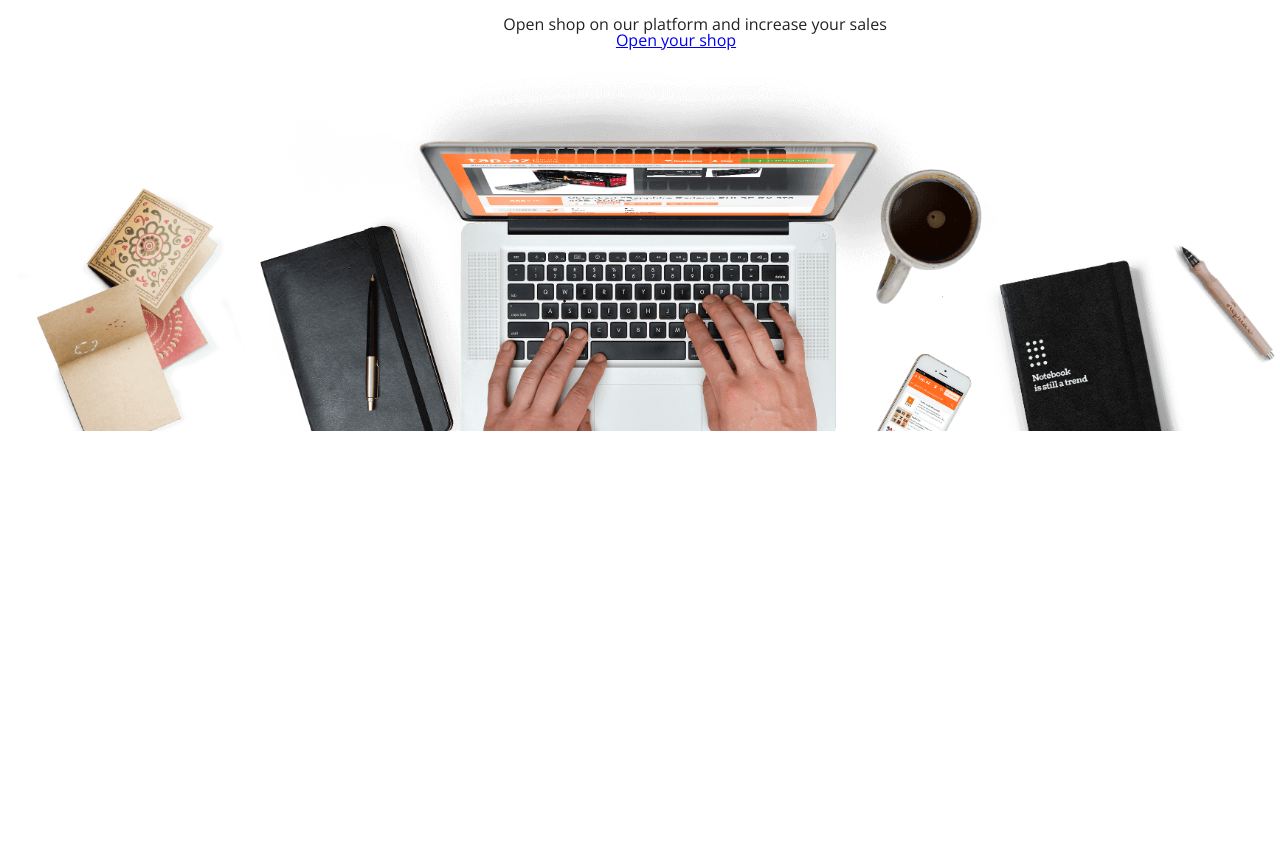
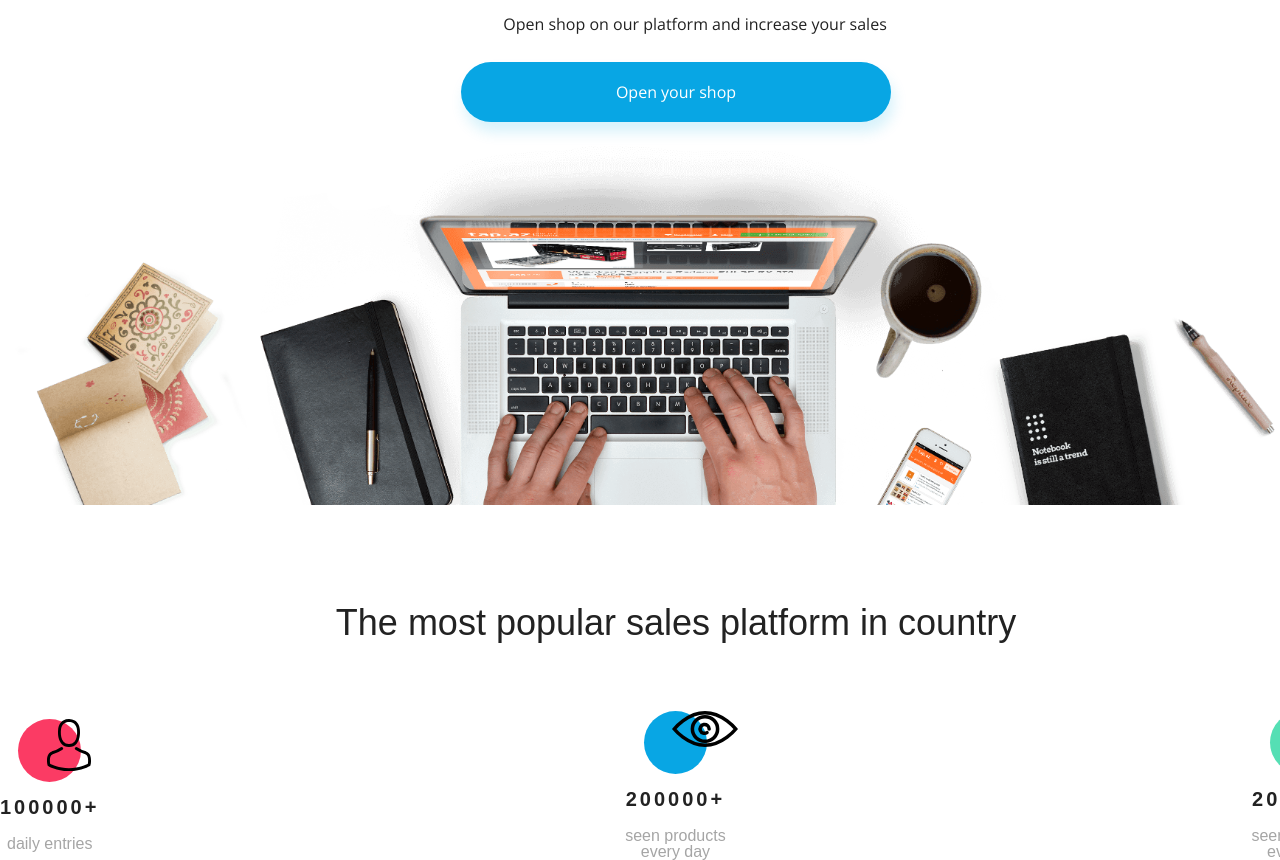
Before and after one commit to Paulinaxx/BestShop, a plain HTML site: page index.html in a window 1280 px wide. Shown: the part 253-1113 px from the top of the page. Before the commit the page ends 1000 px from the top, so only its background shows below. Drawn offline with nearby package versions, Linux system fonts and the light colour scheme.

Commit message:
Added section 'Informations' in HTML and styling for this section

```diff
--- a/css/style.css
+++ b/css/style.css
@@ -75,9 +75,10 @@ body {
     border-bottom: 3px solid var(--color-primary);
 }
 
-.banner {
+/* .banner {
     height: 100vh;
-}
+} */
+
 .banner .container {
     display: flex;
     align-items: center;
@@ -93,7 +94,7 @@ body {
 .banner-text {
     margin: 20px 0 0 38px;
 }
-.btn-banner {
+.btn_banner  {
     padding: 22px 155px;
     border-radius: var(--btn-border-radius);
     background-color: var(--color-primary);
@@ -107,3 +108,69 @@ body {
     width: 100%;
     height: auto;
 }
+section.informations {
+    margin-top: 100px;
+     }
+
+.informations_title {
+    text-align: center;
+    font-family: var(--font-raleway);
+    font-size: 2.25rem;
+}
+.informations_container {
+    display: flex;
+    justify-content: space-between;
+    align-items: center;
+    /*max-width: 800px;
+    max-width: 1; */
+}
+.informations_first,
+.informations_second,
+.informations_third {
+    align-items: center;
+    display: flex;
+    flex-direction: column;
+    margin-top: 70px;
+    font-family: var(--font-raleway);
+    justify-content: flex-start;
+    max-width: 160px;
+    text-align: center;
+}
+.informations_first:first-child .circle {
+    background-color: var(--color-redish);
+}
+
+.informations_second:nth-child(2) .circle {
+    background-color: var(--color-primary);
+}
+
+.informations_third:nth-child(3) .circle {
+    background-color: var(--color-green);
+}
+
+.informations_first .circle,
+.informations_second .circle,
+.informations_third .circle {
+    border-radius: 50%;
+    height: 63px;
+    width: 63px;
+    position: relative;
+}
+.informations_first .informations_img,
+.informations_second .informations_img,
+.informations_third .informations_img {
+    left: 45%;
+    top: 0;
+    position: absolute;
+    vertical-align: middle;
+}
+.informations_number {
+    font-size: 1.25rem;
+    font-weight: 800;
+    letter-spacing: .1875rem;
+    margin-top: 15px;
+}
+.informations_description {
+    color: var(--color-grey);
+    margin-top: 19px;
+}
--- a/index.html
+++ b/index.html
@@ -41,6 +41,34 @@
      <img src="images/images/Background.png" alt="page-background">
  </section>
 
+<section class="informations">
+    <div class="container">
+        <h2 class="informations_title">The most popular sales platform in country</h2>
+        <div class="informations_container">
+            <div class="informations_first">
+                <div class="circle">
+                    <img src="images/images/Person.svg" alt="person" class="informations_img">
+                </div>
+                <div class="informations_number">100000+</div>
+                <div class="informations_description">daily entries</div>
+            </div>
+            <div class="informations_second">
+                <div class="circle">
+                    <img src="images/images/Eye.svg" alt="person" class="informations_img">
+                </div>
+                <div class="informations_number">200000+</div>
+                <div class="informations_description">seen products <br>every day</div>
+            </div>
+             <div class="informations_third">
+                <div class="circle">
+                    <img src="images/images/Catalog.svg" alt="person" class="informations_img">
+                </div>
+                <div class="informations_number">200000+</div>
+                <div class="informations_description">seen products <br>every day</div>
+             </div>
+            </div>
+        </div>
+</section>
 </main>
 </body>
 </html>
```
